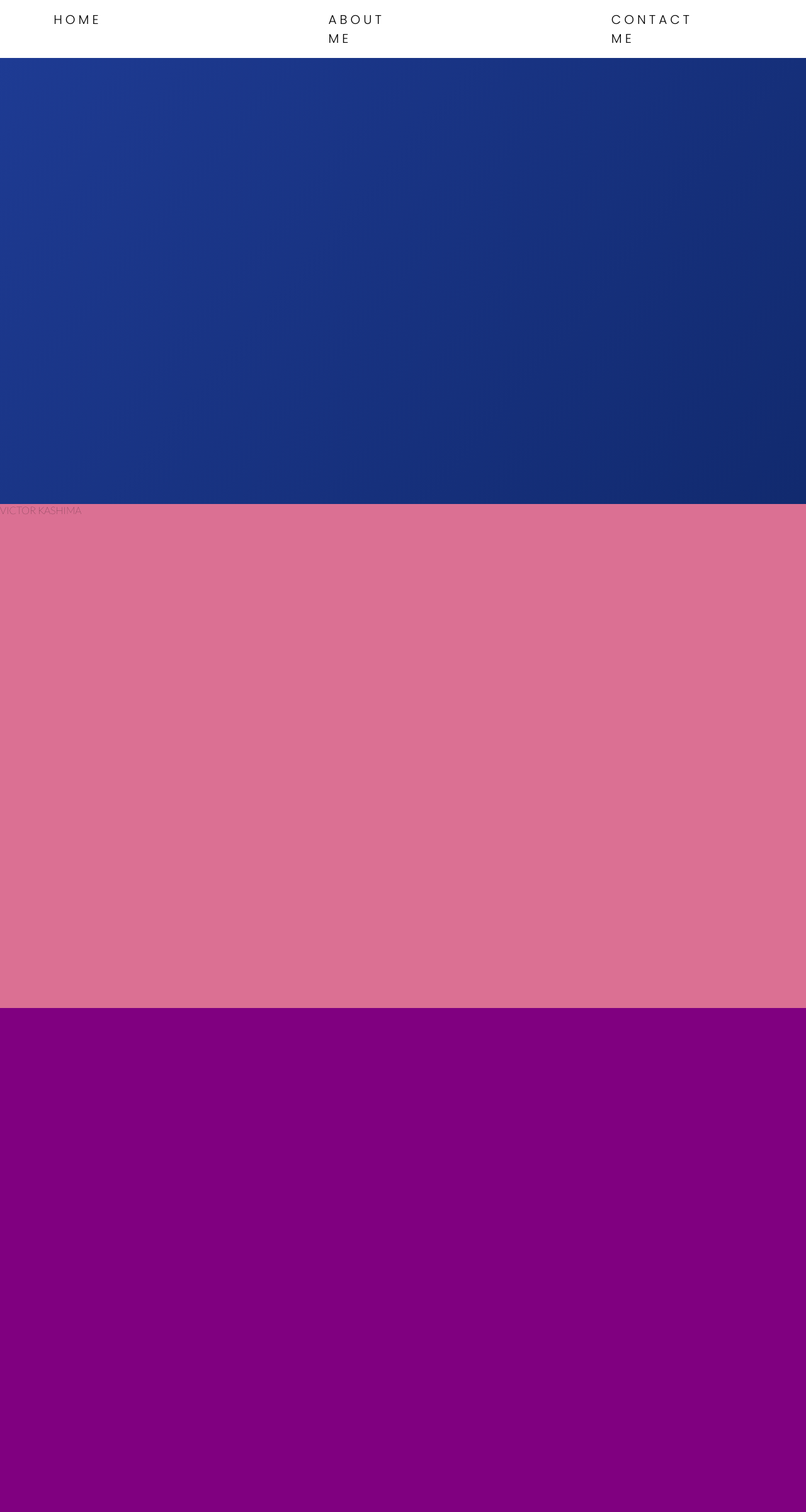
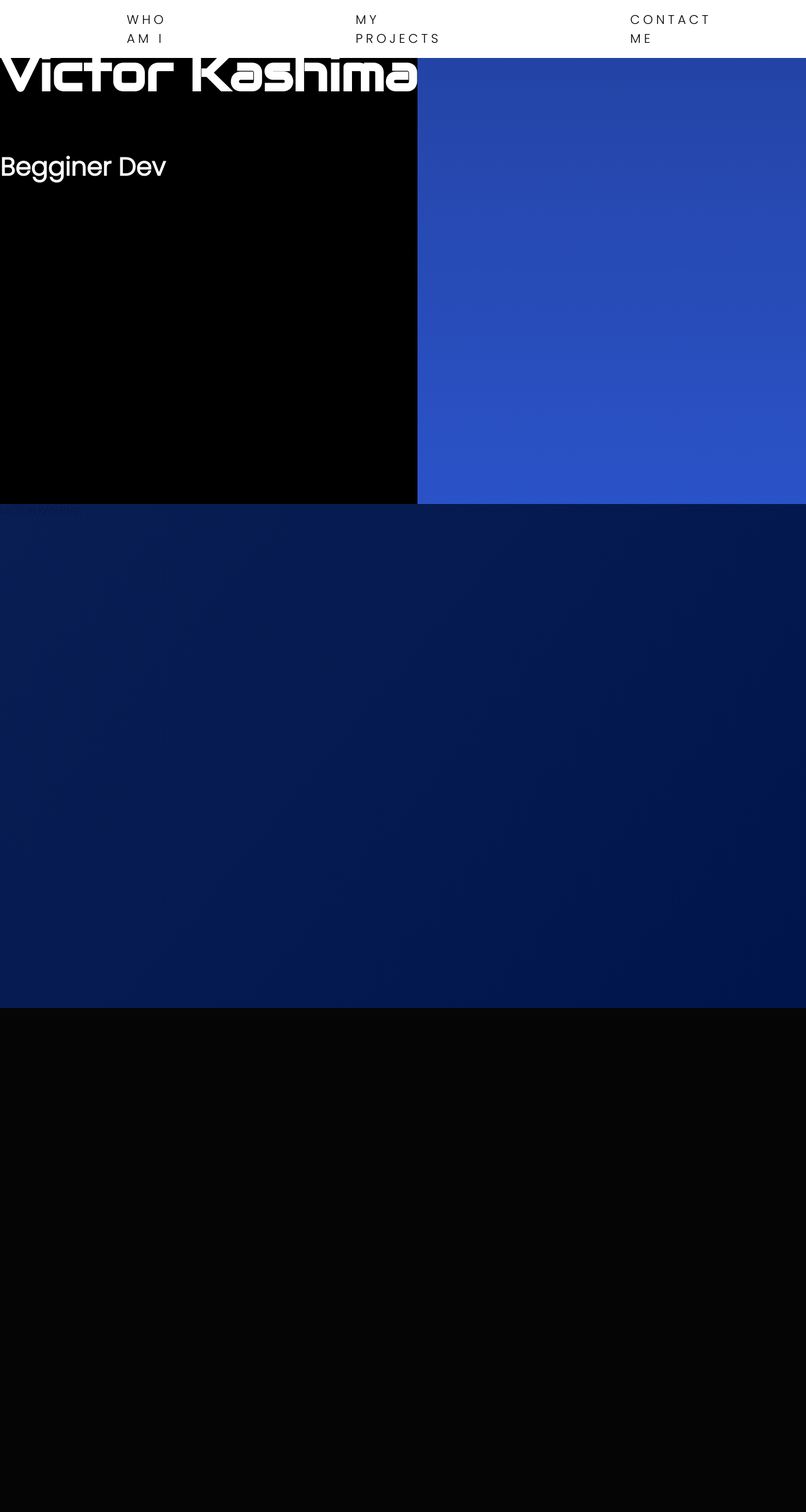
Before and after one commit to VictorKashima/portfolio, a PHP site: page / in a window 1280 px wide. Shown: the whole page at 63% size. Run offline with PHP 8.4, Linux system fonts and the light colour scheme.

Commit message:
Create Header

```diff
--- a/css/home.css
+++ b/css/home.css
@@ -16,17 +16,17 @@ html, body{
 }
 
 body {
-    background-color: rgb(255, 0, 0);
+    background-color: black;
 }
 
-header {
+.aboutme {
     display: flex;
     padding: 0;
     width: 100%;
     height: 100vh;
     max-height: auto;
     background-size: 300% 300%;
-    background-image: linear-gradient(-50deg, #091E53, #122B71, #1C388D, #2547AD, #2B53C9);
+    background-image: linear-gradient(to bottom, #091E53, #122B71, #1C388D, #2547AD, #2B53C9);
     animation: colors 15s ease-in-out infinite;
 }
 
@@ -71,7 +71,7 @@ nav ul {
 }
 
 nav ul li {
-    padding: 0 180px;
+    padding: 0 150px;
 }
 
 nav ul li a {
@@ -87,20 +87,40 @@ nav ul li a:hover {
     color:rgb(50, 50, 50);
 }
 
-#aboutme {
+.slogan {
+    background: black;
+}
+
+.aboutme h2 {
+    display: flex;
+    align-items: center;
+    font-family: 'Audiowide', cursive;
+    color: white;
+    font-size: 80px;
+}
+
+.aboutme h4 {
+    font-family: 'Poppins', sans-serif;
+    display: flex;
+    justify-content: left;
+    align-items: center;
+    color: white;
+    font-size: 40px;
+}
+
+#projects {
     padding: 0;
     height: 100vh;
-    background-color: palevioletred;
+    background-image:linear-gradient(-50deg, #00154b, #091E53);
 }
 
-#aboutme p {
+#projects p {
     margin: 0;
-    padding: 0;
     font-family: 'Lato', sans-serif;
     text-transform: uppercase;
 }
 
 #contactme {
     height: 100vh;
-    background-color: purple;
+    background-color: rgb(5,5,5);
 }
--- a/index.html
+++ b/index.html
@@ -19,28 +19,33 @@
 
 <body>
 
-<header>
+<div class="aboutme">
     <nav>
         <div class="list">
             <div class="logo">VK</div>
             <ul>
-                <li><a href="#">Home</a></li>
-                <li><a href="#aboutme">About Me</a></li>
+                <li><a href="#">Who am I</a></li>
+                <li><a href="#projects">my projects</a></li>
                 <li><a href="#contactme">Contact Me</a></li>
             </ul>
         </div>
+    </nav>
 
-    </nav>
-</header>
+    <div class="slogan">
+        <h2>Victor Kashima</h2>
+        <h4>Begginer Dev</h4>
+    </div>
 
-<div id="aboutme" class="whoami">
+</div>
+
+<div id="projects" class="myprojects">
     <p>
         Victor Kashima
     </p>
 
 </div>
 
-<div id="contactme" class="block">
+<div id="contactme" class="contact">
 
 </div>
 
```
